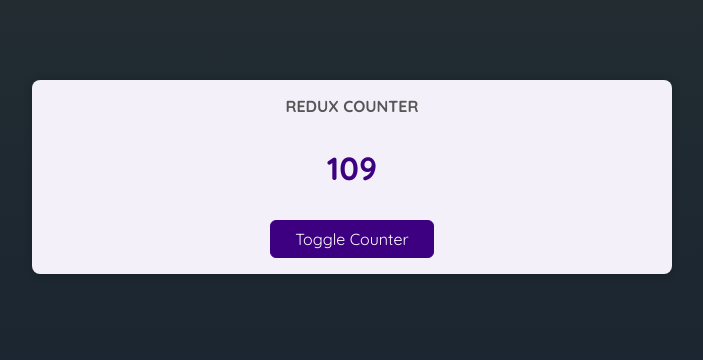
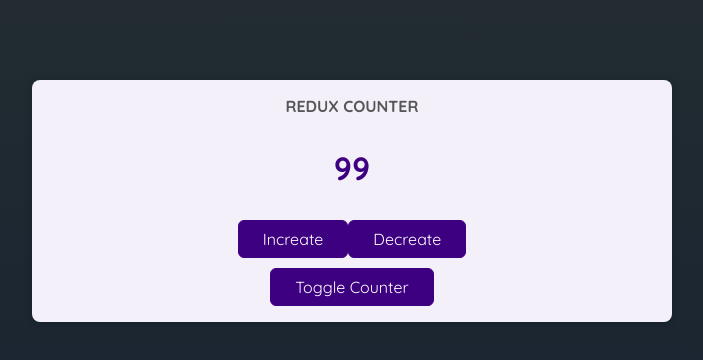
Before and after one commit to seyoung0314/react-avanced, a React (Vite) app: page / in a window 1280 px wide. Shown: the top 360 px of the page, without its empty margins (288-991 px from the left). Built offline with nearby package versions, Linux system fonts and the light colour scheme.

Commit message:
dispatch사용해서 상태변경하기

```diff
--- a/src/redux-practice/components/ReduxCounter.jsx
+++ b/src/redux-practice/components/ReduxCounter.jsx
@@ -1,14 +1,32 @@
-import { useSelector } from "react-redux";
+import { useDispatch, useSelector } from "react-redux";
 import styles from "./ReduxCounter.module.css";
 
 const ReduxCounter = () => {
   // 리덕스가 관리하는 상태값을 관리하기
   const count = useSelector((state) => state.count);
 
+  // 리덕스의 상태변경을 위한 함수
+  const dispatch = useDispatch();
+
+  const handleIncrease = (e) => {
+    // 리덕스에서의 상태값 변경 -> dispatch함수 사용
+    dispatch({ type: "INCREMENT" });
+  };
+
+  const handleDecrease = (e) => {
+    dispatch({ type: "DECREMENT" });
+  };
+
   return (
     <main className={styles.counter}>
       <h1>Redux Counter</h1>
       <div className={styles.value}>{count}</div>
+
+      <div style={{ marginBottom: 10 }}>
+        <button onClick={handleIncrease}>Increate</button>
+        <button onClick={handleDecrease}>Decreate</button>
+      </div>
+
       <button>Toggle Counter</button>
     </main>
   );
--- a/src/redux-practice/store/index.js
+++ b/src/redux-practice/store/index.js
@@ -16,7 +16,14 @@ const counterReducer = (state = initialState, action) => {
   console.log("prev-state :", state);
   console.log("action :", action);
 
-  return { count: state.count + 10 };
+  switch (action.type) {
+    case "INCREMENT":
+      return { count: state.count + 10 };
+
+    case "DECREMENT":
+      return { count: state.count - 10 };
+    default: return state;
+  }
 };
 
 // 리덕스는 단 하나의 스토어만 사용 (앱당 하나)
```
